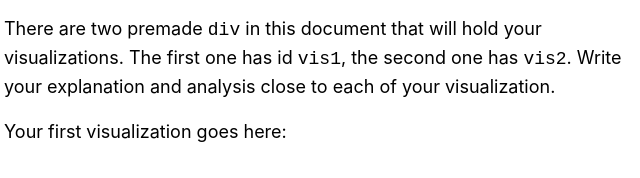
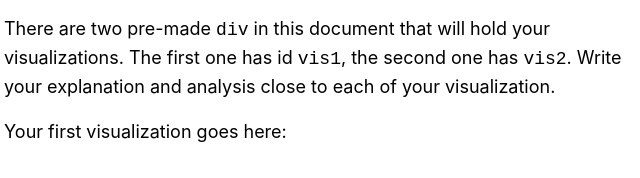
Before and after one commit to NEU-CS-7250-S21-Staff/Assignment--D3_Basic_Charts, a plain HTML site: page index.html in a window 1280 px wide. Shown: the part 302-480 px from the top of the page, 311-951 px from the left. Drawn offline with Linux system fonts and the light colour scheme.

Commit message:
Minor fixes for Fall 2021

```diff
--- a/index.html
+++ b/index.html
@@ -45,7 +45,7 @@
     </p>
 
     <p>
-      There are two premade <code>div</code> in this document that will hold your visualizations. The first one has id <code>vis1</code>, the second one has <code>vis2</code>. Write your explanation and analysis close to each of your visualization.
+      There are two pre-made <code>div</code> in this document that will hold your visualizations. The first one has id <code>vis1</code>, the second one has <code>vis2</code>. Write your explanation and analysis close to each of your visualization.
     </p>
 
     <p>
--- a/js/main.js
+++ b/js/main.js
@@ -1,5 +1,5 @@
 // write your javascript code here.
-// feel free to change the preset attributes as you see fit
+// feel free to change the pre-set attributes as you see fit
 
 let margin = {
     top: 60,
```
Also changed, not shown: 1 other file.
